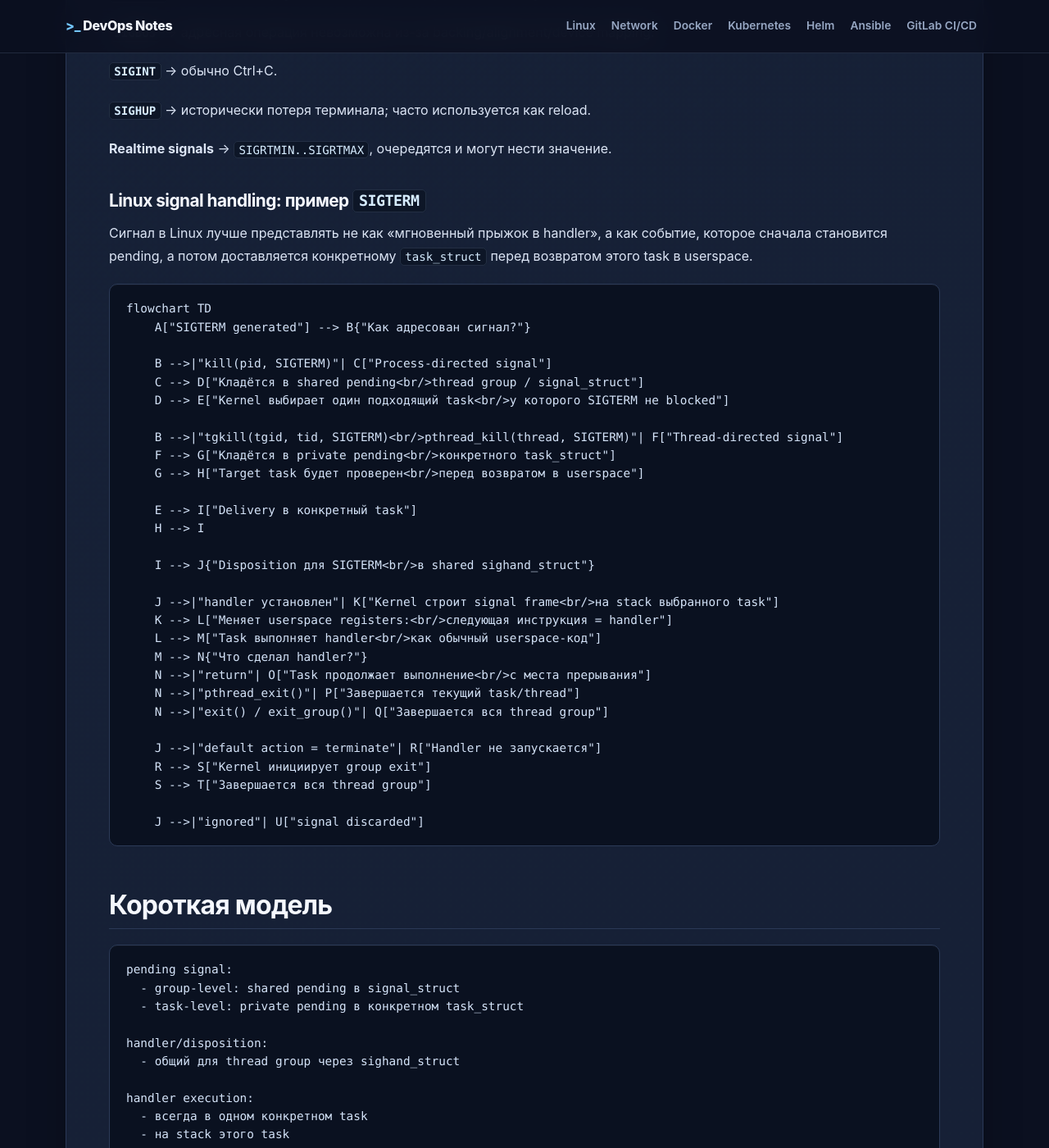
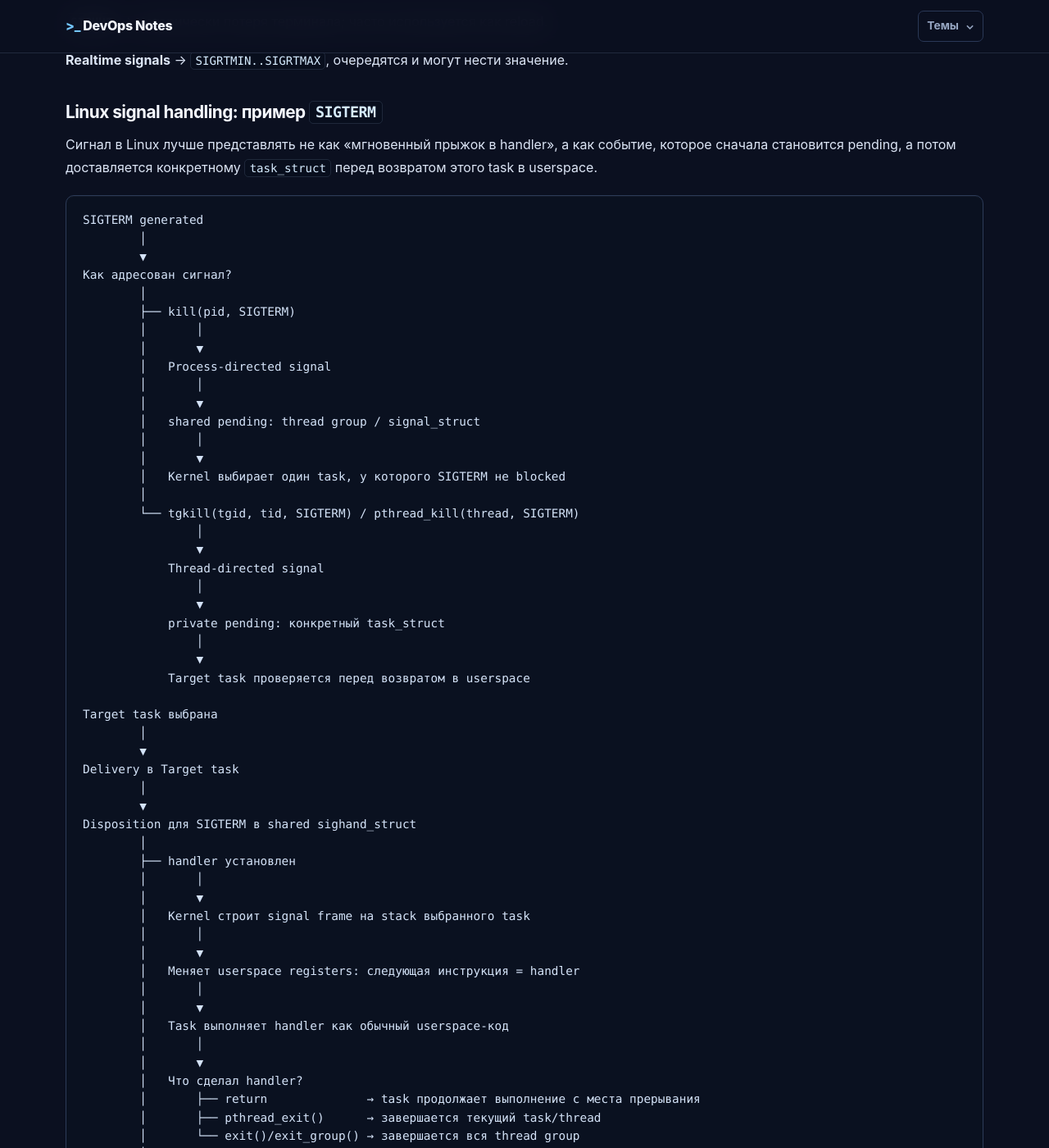
Before and after one commit to dixerim/devops, a Jekyll site: the page built from linux.md, in a window 1280 px wide and 1400 px high, scrolled down 5594 px. Shown: the whole window at 82% size. Built offline with Jekyll 4.4.1, drawn with Linux system fonts in a browser that asks for light colours; our own code applies the rules of GitHub Pages for plain Markdown files; some of the changed text lies outside the part shown.

Commit message:
+ Template update

````diff
--- a/_layouts/default.html
+++ b/_layouts/default.html
@@ -18,12 +18,15 @@
         .header-inner { display: flex; align-items: center; justify-content: space-between; gap: 24px; min-height: 64px; }
         .brand { flex: 0 0 auto; color: var(--heading); font-size: 1rem; font-weight: 760; letter-spacing: -.02em; text-decoration: none; }
         .brand-mark { color: var(--accent); }
-        .site-nav { display: flex; align-items: center; gap: 3px; overflow-x: auto; scrollbar-width: none; }
-        .site-nav::-webkit-scrollbar { display: none; }
-        .site-nav a { padding: 5px 8px; border-radius: 6px; color: var(--muted); font-size: .86rem; font-weight: 600; text-decoration: none; white-space: nowrap; }
-        .site-nav a:hover, .site-nav a:focus-visible { background: rgb(116 199 255 / 12%); color: var(--accent-strong); }
+        .topics { position: relative; }
+        .topics summary { padding: 6px 10px; border: 1px solid var(--border); border-radius: 7px; color: var(--muted); cursor: pointer; font-size: .86rem; font-weight: 650; list-style: none; user-select: none; }
+        .topics summary::-webkit-details-marker { display: none; }
+        .topics summary::after { margin-left: 8px; content: "⌄"; }
+        .topics[open] summary { border-color: rgb(116 199 255 / 45%); background: rgb(116 199 255 / 10%); color: var(--accent-strong); }
+        .topic-menu { position: absolute; top: calc(100% + 9px); right: 0; width: min(270px, calc(100vw - 28px)); padding: 7px; border: 1px solid var(--border); border-radius: 9px; background: #121a2d; box-shadow: var(--shadow); }
+        .topic-menu a { display: block; padding: 7px 9px; border-radius: 5px; color: var(--muted); font-size: .9rem; font-weight: 600; text-decoration: none; }
+        .topic-menu a:hover, .topic-menu a:focus-visible { background: rgb(116 199 255 / 12%); color: var(--accent-strong); }
         .page-shell { padding: 54px 0 72px; }
-        article { padding: clamp(24px, 5vw, 52px); border: 1px solid var(--border); border-radius: 16px; background: linear-gradient(145deg, rgb(24 35 58 / 92%), rgb(18 26 45 / 96%)); box-shadow: var(--shadow); }
         h1, h2, h3, h4 { color: var(--heading); line-height: 1.25; letter-spacing: -.025em; }
         h1 { margin: 0 0 1.35rem; font-size: clamp(2.05rem, 5vw, 3.25rem); }
         h2 { margin: 3.25rem 0 1.2rem; padding-bottom: .52rem; border-bottom: 1px solid var(--border); font-size: clamp(1.45rem, 3vw, 2rem); }
@@ -56,7 +59,7 @@
         hr { height: 1px; margin: 2.5rem 0; border: 0; background: var(--border); }
         .site-footer { padding: 0 0 36px; color: var(--muted); font-size: .88rem; }
         .footer-inner { display: flex; justify-content: space-between; gap: 16px; padding-top: 20px; border-top: 1px solid rgb(148 173 211 / 16%); }
-        @media (max-width: 720px) { .header-inner, .page-shell, .footer-inner { width: min(100% - 28px, 1120px); } .header-inner { align-items: flex-start; flex-direction: column; gap: 5px; padding: 12px 0 10px; } .site-nav { width: 100%; } .page-shell { padding: 26px 0 42px; } article { padding: 22px 18px; border-radius: 12px; } pre { padding: 14px; border-radius: 8px; } .footer-inner { align-items: flex-start; flex-direction: column; } }
+        @media (max-width: 720px) { .header-inner, .page-shell, .footer-inner { width: min(100% - 28px, 1120px); } .header-inner { min-height: 56px; gap: 12px; } .page-shell { padding: 26px 0 42px; } pre { padding: 14px; border-radius: 8px; } .footer-inner { align-items: flex-start; flex-direction: column; } }
     </style>
 </head>
 <body>
@@ -64,7 +67,9 @@
 <header class="site-header">
     <div class="header-inner">
         <a class="brand" href="{{ '/' | relative_url }}"><span class="brand-mark">&gt;_</span> DevOps Notes</a>
-        <nav class="site-nav" aria-label="Разделы сайта">
+        <details class="topics">
+            <summary>Темы</summary>
+            <nav class="topic-menu" aria-label="Разделы сайта">
             <a href="{{ '/linux.html' | relative_url }}">Linux</a>
             <a href="{{ '/network.html' | relative_url }}">Network</a>
             <a href="{{ '/docker.html' | relative_url }}">Docker</a>
@@ -72,10 +77,11 @@
             <a href="{{ '/helm.html' | relative_url }}">Helm</a>
             <a href="{{ '/ansible.html' | relative_url }}">Ansible</a>
             <a href="{{ '/gitlab.html' | relative_url }}">GitLab CI/CD</a>
-        </nav>
+            </nav>
+        </details>
     </div>
 </header>
-<main id="content" class="page-shell"><article>{{ content }}</article></main>
+<main id="content" class="page-shell">{{ content }}</main>
 <footer class="site-footer"><div class="footer-inner"><span>DevOps Notes</span><span>{{ site.description }}</span></div></footer>
 </body>
 </html>
--- a/linux.md
+++ b/linux.md
@@ -230,36 +230,68 @@ execve() → новая программа в старом PID
 которое сначала становится pending, а потом доставляется конкретному `task_struct`
 перед возвратом этого task в userspace.
 
-```mermaid
-flowchart TD
-    A["SIGTERM generated"] --> B{"Как адресован сигнал?"}
-
-    B -->|"kill(pid, SIGTERM)"| C["Process-directed signal"]
-    C --> D["Кладётся в shared pending<br/>thread group / signal_struct"]
-    D --> E["Kernel выбирает один подходящий task<br/>у которого SIGTERM не blocked"]
-
-    B -->|"tgkill(tgid, tid, SIGTERM)<br/>pthread_kill(thread, SIGTERM)"| F["Thread-directed signal"]
-    F --> G["Кладётся в private pending<br/>конкретного task_struct"]
-    G --> H["Target task будет проверен<br/>перед возвратом в userspace"]
-
-    E --> I["Delivery в конкретный task"]
-    H --> I
-
-    I --> J{"Disposition для SIGTERM<br/>в shared sighand_struct"}
-
-    J -->|"handler установлен"| K["Kernel строит signal frame<br/>на stack выбранного task"]
-    K --> L["Меняет userspace registers:<br/>следующая инструкция = handler"]
-    L --> M["Task выполняет handler<br/>как обычный userspace-код"]
-    M --> N{"Что сделал handler?"}
-    N -->|"return"| O["Task продолжает выполнение<br/>с места прерывания"]
-    N -->|"pthread_exit()"| P["Завершается текущий task/thread"]
-    N -->|"exit() / exit_group()"| Q["Завершается вся thread group"]
-
-    J -->|"default action = terminate"| R["Handler не запускается"]
-    R --> S["Kernel инициирует group exit"]
-    S --> T["Завершается вся thread group"]
-
-    J -->|"ignored"| U["signal discarded"]
+```text
+SIGTERM generated
+        │
+        ▼
+Как адресован сигнал?
+        │
+        ├── kill(pid, SIGTERM)
+        │       │
+        │       ▼
+        │   Process-directed signal
+        │       │
+        │       ▼
+        │   shared pending: thread group / signal_struct
+        │       │
+        │       ▼
+        │   Kernel выбирает один task, у которого SIGTERM не blocked
+        │
+        └── tgkill(tgid, tid, SIGTERM) / pthread_kill(thread, SIGTERM)
+                │
+                ▼
+            Thread-directed signal
+                │
+                ▼
+            private pending: конкретный task_struct
+                │
+                ▼
+            Target task проверяется перед возвратом в userspace
+
+Target task выбрана
+        │
+        ▼
+Delivery в Target task
+        │
+        ▼
+Disposition для SIGTERM в shared sighand_struct
+        │
+        ├── handler установлен
+        │       │
+        │       ▼
+        │   Kernel строит signal frame на stack выбранного task
+        │       │
+        │       ▼
+        │   Меняет userspace registers: следующая инструкция = handler
+        │       │
+        │       ▼
+        │   Task выполняет handler как обычный userspace-код
+        │       │
+        │       ▼
+        │   Что сделал handler?
+        │       ├── return              → task продолжает выполнение с места прерывания
+        │       ├── pthread_exit()      → завершается текущий task/thread
+        │       └── exit()/exit_group() → завершается вся thread group
+        │
+        ├── default action = terminate
+        │       │
+        │       ▼
+        │   Handler не запускается → kernel инициирует group exit
+        │       │
+        │       ▼
+        │   Завершается вся thread group
+        │
+        └── ignored → signal discarded
 ```
 
 ## Короткая модель
````
